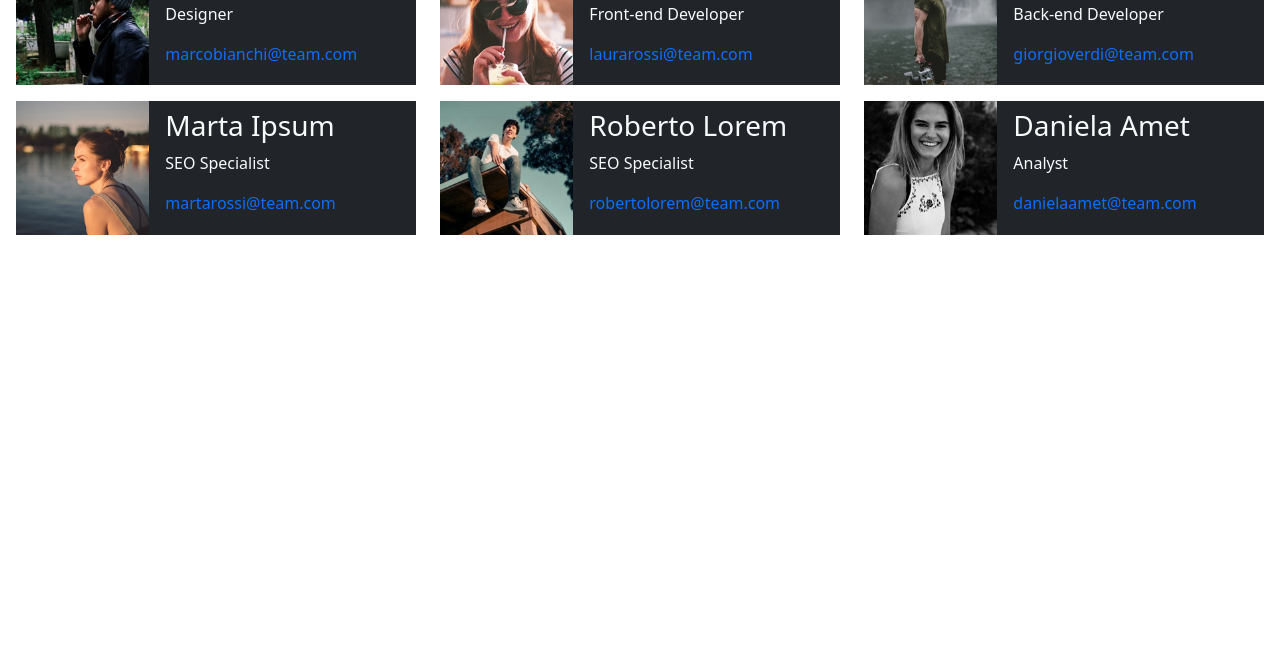
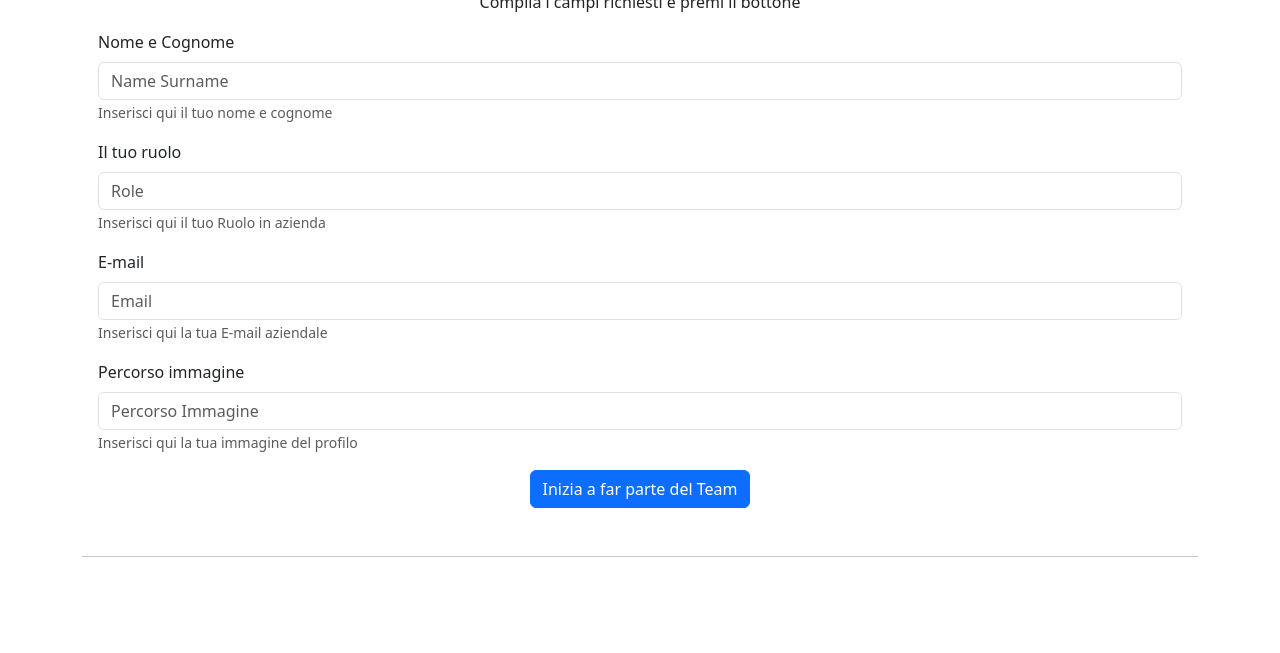
Before and after one commit to GiacomoVisconti/js-our-team, a plain HTML site: page index.html in a window 1280 px wide. Shown: the part 296-949 px from the top of the page. Before the commit the page ends 800 px from the top, so only its background shows below. Drawn offline with nearby package versions, Linux system fonts and the light colour scheme.

Commit message:
add new member form and logic

```diff
--- a/index.html
+++ b/index.html
@@ -23,17 +23,63 @@
     <header>
         <!-- place navbar here -->
     </header>
-    <main>
+    <main class="container">
         <h1 class="text-center my-5 text-danger">Meet our Team</h1>
         <p class="text-center mb-5">Lorem, ipsum dolor sit amet consectetur adipisicing elit. Dolorem excepturi dolore
             sequi?
             Rerum dolores
             aspernatur aliquam esse quasi praesentium quo quae voluptatibus vitae obcaecati, minima, beatae, odit ullam
-            unde sunt.</p>
+            unde sunt.
+        </p>
 
 
+        <div id="member_input" class="mb-5">
 
-        <div class="row mx-1" id="members-cards">
+            <h2 class="text-center mt-5 text-warning">Inserisci un nuovo membro del team</h2>
+            <p class="text-center">Compila i campi richiesti e premi il bottone</p>
+
+            <form class="m-3">
+                <div class="mb-3">
+                    <label for="Name" class="form-label">Nome e Cognome</label>
+                    <input type="text" class="form-control" name="Name" id="name_surname_member"
+                        aria-describedby="NameSurname_help" placeholder="Name Surname" required />
+                    <small id="NameSurname_help" class="form-text text-muted">Inserisci qui il tuo nome e
+                        cognome</small>
+                </div>
+                <div class="mb-3">
+                    <label for="Role" class="form-label">Il tuo ruolo</label>
+                    <input type="text" class="form-control" name="Role" id="role_member"
+                        aria-describedby="RoleMember_help" placeholder="Role" required />
+                    <small id="RoleMember_help" class="form-text text-muted">Inserisci qui il tuo Ruolo in
+                        azienda</small>
+                </div>
+                <div class="mb-3">
+                    <label for="email" class="form-label">E-mail</label>
+                    <input type="email" class="form-control" name="email" id="email_member"
+                        aria-describedby="email_help" placeholder="Email" required />
+                    <small id="email_help" class="form-text text-muted">Inserisci qui la tua E-mail
+                        aziendale</small>
+                </div>
+
+                <div class="mb-3">
+                    <label for="img" class="form-label">Percorso immagine</label>
+                    <input type="text" class="form-control" name="img" id="img_member" aria-describedby="img_help"
+                        placeholder="Percorso Immagine" required />
+                    <small id="img_help" class="form-text text-muted">Inserisci qui la tua immagine del profilo</small>
+                </div>
+
+                <div class="mb-3 text-center">
+                    <button id="member_submit" type="submit" class="btn btn-primary">
+                        Inizia a far parte del Team
+                    </button>
+                </div>
+            </form>
+
+        </div>
+
+        <hr>
+
+        <div class="row my-5" id="members-cards">
 
         </div>
 
--- a/main.js
+++ b/main.js
@@ -1,6 +1,36 @@
 //! FUNCTIONS
 
+function insert_markup(teamMembers,members_card_El){
+    members_card_El.innerHTML = '';
+    //Con un FOR scorro all'interno del'array di oggetti
+    for (let i = 0; i < teamMembers.length; i++) {
 
+        //creo una variabile di appoggio per il singolo membro del team (singolo oggetto dell'array)
+        const member = teamMembers[i];
+
+        //Destrutturo l'oggetto prendendomi i singoli valori e appoggiandomeli in una serie di variabili associate
+        const {name,role,email,img} = member;
+
+        //carico il murkup della singola card con le variabili già pronte in una variabile di lavoro
+        const card_markup = `
+                <div class="col-lg-4 col-md-6 col-sm-12 d-flex py-2">
+                    <div class="col-4">
+                        <img class="img-fluid w-100" src="${img}" alt="Immagine membro">
+                    </div>
+                    <div class="col-8 bg-dark text-light px-3 fs-6">
+                        <h4> ${name} </h4>
+                        <p> ${role} </p>
+                        <span class="text-primary fs-6"> ${email} </span>
+                    </div>
+                </div>
+                `
+
+        //Inserisco nella DOM la singola Card, all'interno dell'elemento selezionato, concatenando il codice precedente con Before End
+        members_card_El.insertAdjacentHTML('beforeend',card_markup)
+
+
+    }
+}
 
 //!END FUNCTIONS
 
@@ -46,6 +76,11 @@ const teamMembers = [
 
 //Dichiaro gli elementi della pagina
 const members_card_El = document.getElementById('members-cards')
+const button_submit_El = document.getElementById('member_submit')
+const name_surname_member_El = document.getElementById('name_surname_member')
+const role_member_El = document.getElementById('role_member')
+const email_member_El = document.getElementById('email_member')
+const img_member_El = document.getElementById('img_member')
 
 //Salvo il template dello stile della card da inserire in una variabile
 
@@ -54,31 +89,26 @@ const members_card_El = document.getElementById('members-cards')
 console.table(teamMembers)
 
 
-//Con un FOR scorro all'interno del'array di oggetti
-for (let i = 0; i < teamMembers.length; i++) {
 
-    //creo una variabile di appoggio per il singolo membro del team (singolo oggetto dell'array)
-    const member = teamMembers[i];
+button_submit_El.addEventListener('click', (e) => {
 
-    //Destrutturo l'oggetto prendendomi i singoli valori e appoggiandomeli in una serie di variabili associate
-    const {name,role,email,img} = member;
+    e.preventDefault()
 
-    //carico il murkup della singola card con le variabili già pronte in una variabile di lavoro
-    const card_markup = `
-            <div class="col-lg-4 col-md-6 col-sm-12 d-flex py-2">
-                <div class="col-4">
-                    <img class="img-fluid w-100" src="${img}" alt="Immagine membro">
-                </div>
-                <div class="col-8 bg-dark text-light px-3 py-2">
-                    <h3> ${name} </h3>
-                    <p> ${role} </p>
-                    <span class="text-primary fs-6"> ${email} </span>
-                </div>
-            </div>
-            `
+    const name_surname_value = name_surname_member_El.value
+    const role_value = role_member_El.value
+    const email_value = email_member_El.value
+    const img_value = img_member_El.value
+    const new_member = {
+        name: name_surname_value,
+        role: role_value,
+        email: email_value,
+        img: img_value
+    }
 
-    //Inserisco nella DOM la singola Card, all'interno dell'elemento selezionato, concatenando il codice precedente con Before End
-    members_card_El.insertAdjacentHTML('beforeend',card_markup)
+    // const {name,role,email,img} = new_member;
 
+    teamMembers.push(new_member);
 
-}
+    insert_markup(teamMembers,members_card_El)
+
+})
```
